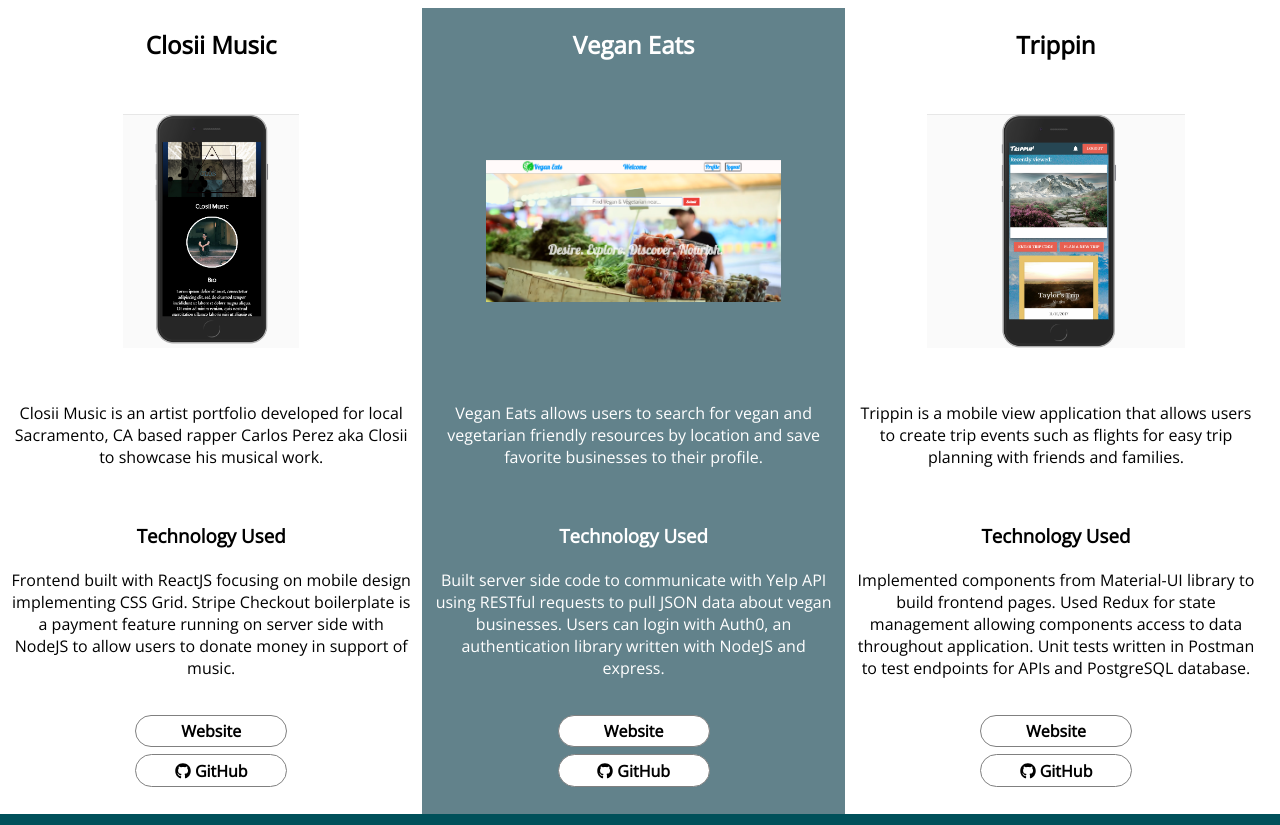
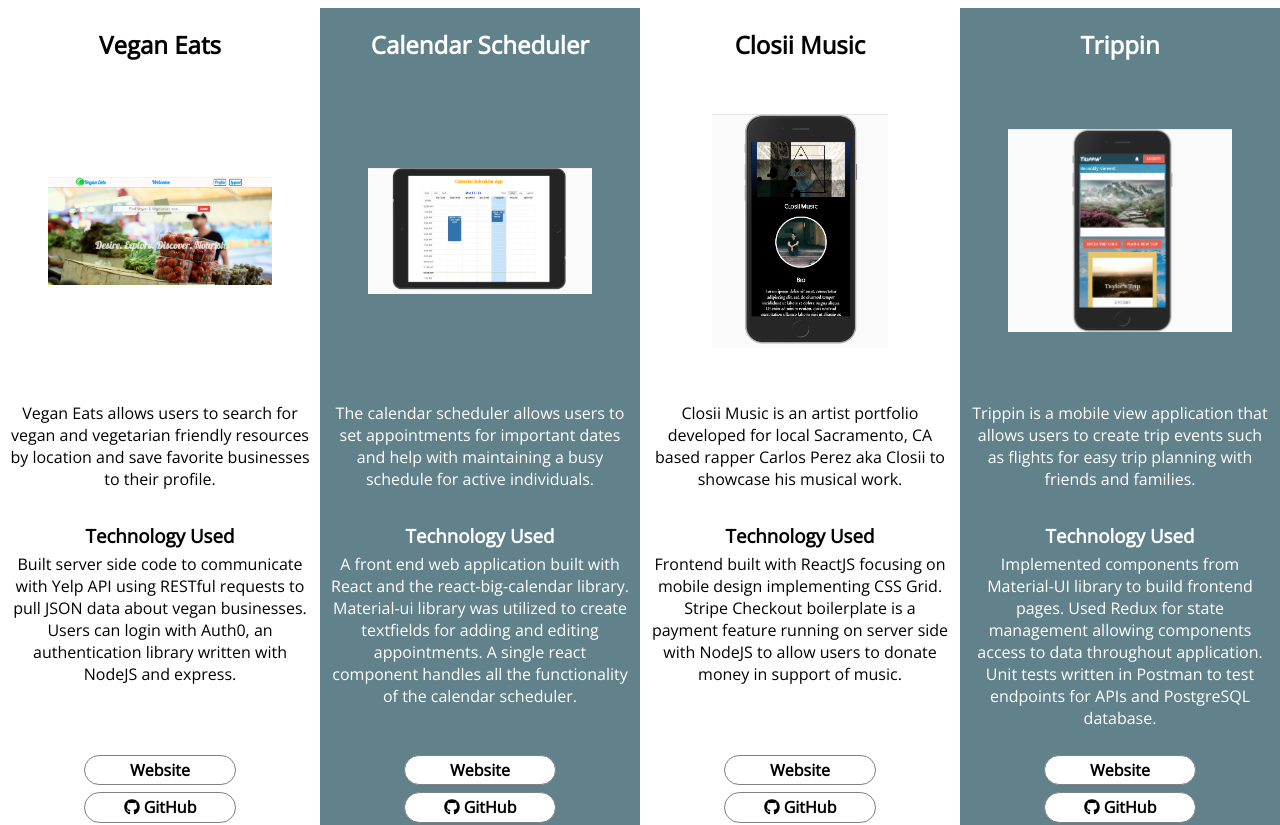
Before and after one commit to taylorsam209/personal-portfolio, a React (Create React App) app: page / in a window 1280 px wide. Shown: the part 1280-2105 px from the top of the page. Built offline with nearby package versions, Linux system fonts and the light colour scheme; the HTML template or start-up script is replaced by a standard one.

Commit message:
Created reusable project container component and added calendar project

```diff
--- /dev/null
+++ b/src/components/Projects/ProjectContainer.js
@@ -0,0 +1,31 @@
+import React from "react";
+import "./Projects.css";
+import "font-awesome/css/font-awesome.min.css";
+
+const ProjectContainer = props => {
+  return (
+    <div className={props.classes}>
+      <h2>{props.title}</h2>
+      <div className="img-container">
+        <img src={props.image} alt="closii music" />
+      </div>
+      <div>
+        <p>{props.intro}</p>
+      </div>
+      <h3>Technology Used</h3>
+      <div className="description-container">
+        <p className="tech-description">{props.description}</p>
+      </div>
+      <a href={props.website} style={{ textDecoration: "none" }} target="blank">
+        <div className="button">Website</div>
+      </a>
+      <a href={props.github} style={{ textDecoration: "none" }} target="blank">
+        <div className="button">
+          <i className="fab fa-github" /> GitHub
+        </div>
+      </a>
+    </div>
+  );
+};
+
+export default ProjectContainer;
--- a/src/components/Projects/Projects.css
+++ b/src/components/Projects/Projects.css
@@ -38,7 +38,7 @@
     padding: 5px 30px 5px 30px;
 }
 
-.vegan-eats {
+.offset-project {
     color: white;
     background: rgb(98, 130, 139);
 }
@@ -90,7 +90,17 @@
         height: 100px;
       }
 
+      .description-container{
+        width: 100%;
+        height: 200px;
+        /* display: flex;
+        justify-content: center;
+        align-items: center; */
+        /* background-color: yellow;
+        border: solid black 1px; */
+    }
+
       .tech-description {
-          height: 125px !important;
+         margin: 0px;
       }
   }
--- a/src/components/Projects/Projects.js
+++ b/src/components/Projects/Projects.js
@@ -1,79 +1,70 @@
-import React, { Component } from 'react';
-import './Projects.css';
-import 'font-awesome/css/font-awesome.min.css';
+import React from "react";
+import "./Projects.css";
 import closiiMusic from "../../assets/closiimusic.PNG";
 import veganEats from "../../assets/veganeats.PNG";
 import trippin from "../../assets/trippin.PNG";
+import calendar from "../../assets/calendar-ipad.PNG";
+import ProjectContainer from "./ProjectContainer";
 
-class Projects extends Component {
-    constructor() {
-        super()
-        this.state = {
-            name: "Projects"
-        }
-    }
-    render() {
+const Projects = () => {
+  return (
+    <div className="Projects">
+      <h1>Projects</h1>
+      <div className="flexbox-wrap">
+        <ProjectContainer
+          classes="work-container"
+          title="Vegan Eats"
+          image={veganEats}
+          intro="Vegan Eats allows users to search for vegan and vegetarian friendly
+                      resources by location and save favorite businesses to their profile."
+          description="Built server side code to communicate with Yelp API using RESTful
+                      requests to pull JSON data about vegan businesses. Users can login with
+                      Auth0, an authentication library written with NodeJS and express."
+          website="http://veganeats.life"
+          github="https://github.com/taylorsam209/personal-project"
+        />
 
-        return (
-            <div className='Projects'>
-                <h1>Projects</h1>
-                <div className="flexbox-wrap">
-                    <div className="work-container closii-music">
-                        <h2>Closii Music</h2>
-                        <div className="img-container" >
-                            <img src={closiiMusic} alt="closii music" />
-                        </div>
-                        <p>Closii Music is an artist portfolio developed for local Sacramento, CA
-                            based rapper Carlos Perez aka Closii to showcase his musical work.</p>
-                        <h3>Technology Used</h3>
-                        <p className="tech-description">Frontend built with ReactJS focusing on mobile design implementing
-                            CSS Grid. Stripe Checkout boilerplate is a payment feature running on server
-                            side with NodeJS to allow users to donate money in support of music.
-                    </p>
-                        <a href="http://closiimusic.com" style={{ textDecoration: "none" }} target="blank"><div className="button">Website</div></a>
-                        <a href="https://github.com/taylorsam209/closii-artist-portfolio" style={{ textDecoration: "none" }} target="blank">
-                            <div className="button span"><i className="fab fa-github"></i> GitHub</div></a>
-                    </div>
+        <ProjectContainer
+          classes="work-container offset-project"
+          title="Calendar Scheduler"
+          image={calendar}
+          intro="The calendar scheduler allows users to set appointments for important dates
+                and help with maintaining a busy schedule for active individuals."
+          description="A front end web application built with React and the react-big-calendar library.
+                        Material-ui library was utilized to create textfields for adding and editing appointments.
+                        A single react component handles all the functionality of the calendar scheduler."
+          website="https://taylorsam209.github.io/calendar-scheduler/"
+          github="https://github.com/taylorsam209/calendar-scheduler"
+        />
 
-                    <div className="work-container vegan-eats">
-                        <h2>Vegan Eats</h2>
-                        <div className="img-container" >
-                            <img src={veganEats} alt="vegan eats" />
-                        </div>
-                        <p>Vegan Eats allows users to search for vegan and vegetarian friendly
-                            resources by location and save favorite businesses to their profile.
-                                </p>
-                        <h3>Technology Used</h3>
-                        <p className="tech-description">Built server side code to communicate with Yelp API using RESTful
-                            requests to pull JSON data about vegan businesses. Users can login with
-                            Auth0, an authentication library written with NodeJS and express.
-                    </p>
-                        <a href="http://veganeats.life" style={{ textDecoration: "none" }} target="blank"><div className="button">Website</div></a>
-                        <a href="https://github.com/taylorsam209/personal-project" style={{ textDecoration: "none" }} target="blank">
-                            <div className="button span"><i className="fab fa-github"></i> GitHub</div></a>
-                    </div>
+        <ProjectContainer
+          classes="work-container"
+          title="Closii Music"
+          image={closiiMusic}
+          intro="Closii Music is an artist portfolio developed for local Sacramento, CA
+                        based rapper Carlos Perez aka Closii to showcase his musical work."
+          description="Frontend built with ReactJS focusing on mobile design implementing
+                        CSS Grid. Stripe Checkout boilerplate is a payment feature running on server
+                        side with NodeJS to allow users to donate money in support of music."
+          website="http://closiimusic.com"
+          github="https://github.com/taylorsam209/closii-artist-portfolio"
+        />
 
-                    <div className="work-container trippin-online">
-                        <h2>Trippin</h2>
-                        <div className="img-container">
-                            <img src={trippin} alt="trippin" />
-                        </div>
-                        <p> Trippin is a mobile view application that allows users to create
-                            trip events such as flights for easy trip planning with friends and families.</p>
-                        <h3>Technology Used</h3>
-                        <p className="tech-description">Implemented components from Material-UI library to build frontend pages.
-                           Used Redux for state management allowing components access to data throughout application. Unit tests
-                            written in Postman to test endpoints for APIs and PostgreSQL database.
-                    </p>
-                        <a href="http://trippinonline.com" style={{ textDecoration: "none" }} target="blank"><div className="button">Website</div></a>
-                        <a href="https://github.com/Vacation-Application/vacation" style={{ textDecoration: "none" }} target="blank">
-                            <div className="button span"><i className="fab fa-github"></i> GitHub</div></a>
-                    </div>
-                </div>
-
-            </div>
-        )
-    }
-}
+        <ProjectContainer
+          classes="work-container offset-project"
+          title="Trippin"
+          image={trippin}
+          intro="Trippin is a mobile view application that allows users to create
+                        trip events such as flights for easy trip planning with friends and families."
+          description="Implemented components from Material-UI library to build frontend pages.
+                        Used Redux for state management allowing components access to data throughout application. Unit tests
+                         written in Postman to test endpoints for APIs and PostgreSQL database."
+          website="http://trippinonline.com"
+          github="https://github.com/Vacation-Application/vacation"
+        />
+      </div>
+    </div>
+  );
+};
 
 export default Projects;
```
Also changed, not shown: src/assets/calendar-ipad.PNG (added).
